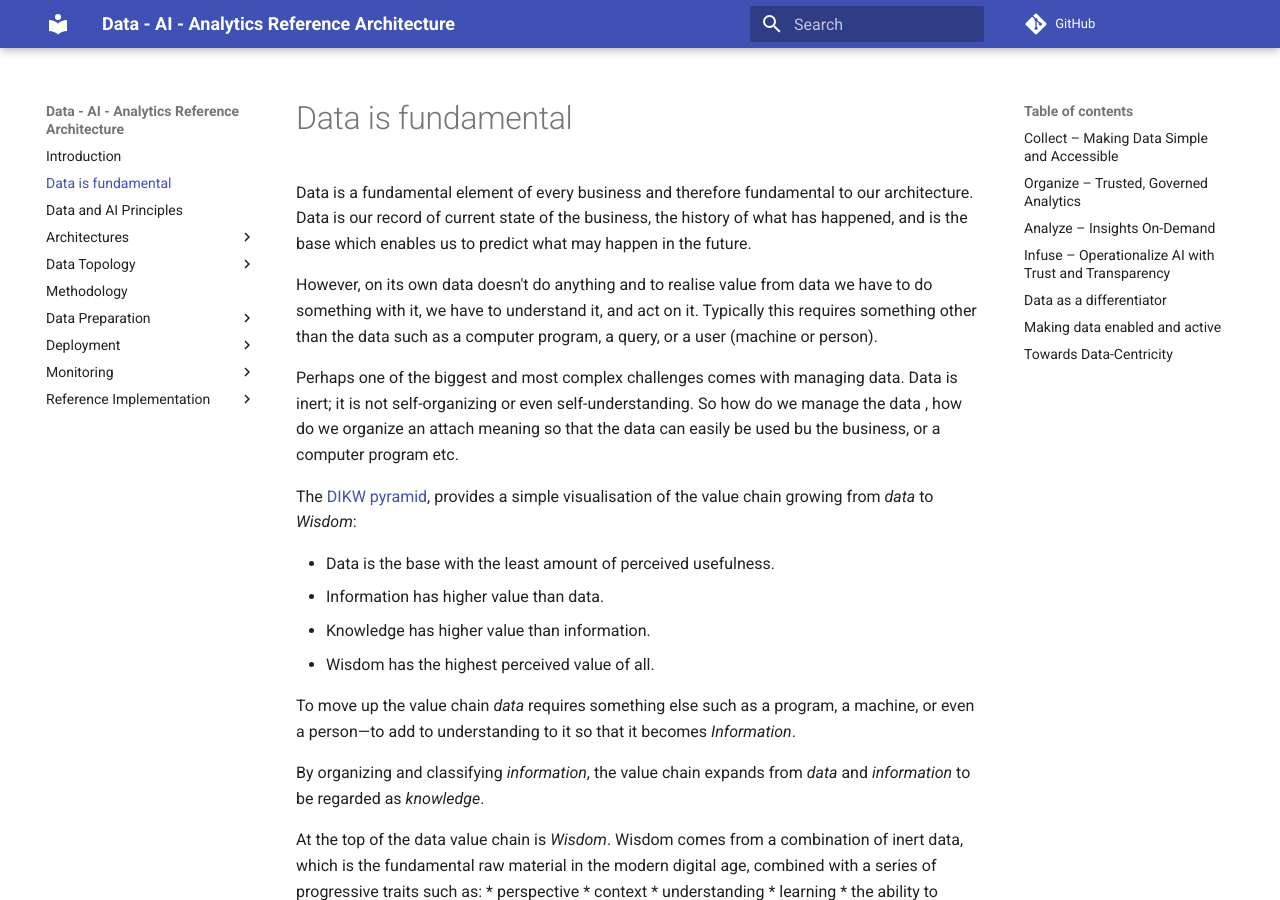
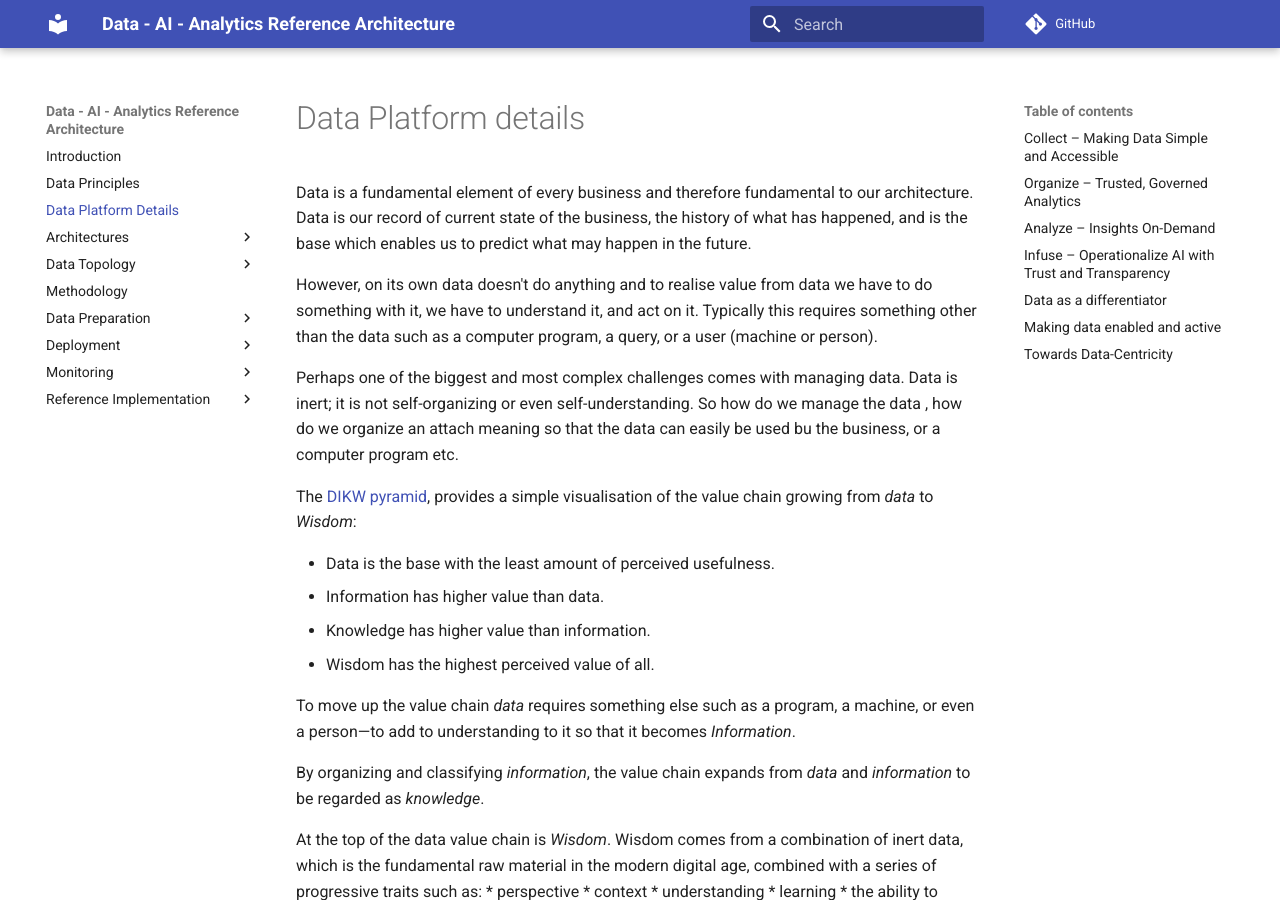
Before and after one commit to ibm-cloud-architecture/refarch-data-ai-analytics, an MkDocs documentation site: the page built from docs/data/README.md, in a window 1280 px wide and 900 px high. Built offline with MkDocs 1.6.1 and Material for MkDocs 9.7.7, drawn with Linux system fonts in a browser that asks for light colours; comment, search, counter and statistics services are not loaded.

Commit message:
A few tidyups

```diff
--- a/docs/data/README.md
+++ b/docs/data/README.md
@@ -1,4 +1,4 @@
-# Data is fundamental
+# Data Platform details
 
 Data is a fundamental element of every business and therefore fundamental to our architecture.   Data is our record of current state of the business, the history of what has happened, and is the base which enables us to predict what may happen in the future.
 
--- a/mkdocs.yml
+++ b/mkdocs.yml
@@ -2,8 +2,8 @@ site_name: Data - AI - Analytics Reference Architecture
 repo_url: https://github.com/ibm-cloud-architecture/refarch-data-ai-analytics
 nav:
   - Introduction: index.md
-  - Data is fundamental: data/README.md
-  - Data and AI Principles : dataprinciples/README.md
+  - Data Principles : dataprinciples/README.md
+  - Data Platform Details: data/README.md
   - Architectures :
     - Data preparation: preparation/gov-data-lake.md
     - Building AI model: model-dev/README.md
```
Also changed, not shown: docs/index.md (+1 -1 lines).
